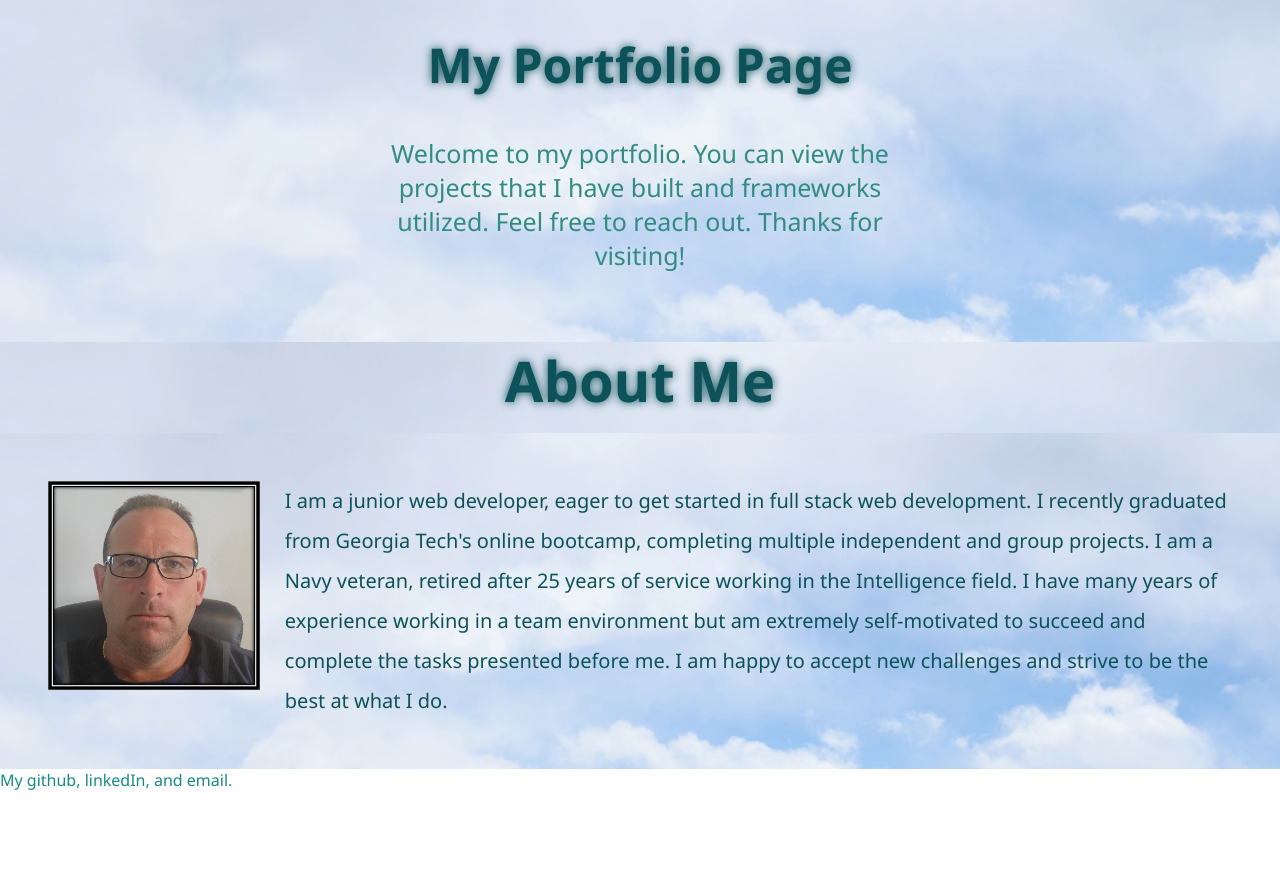
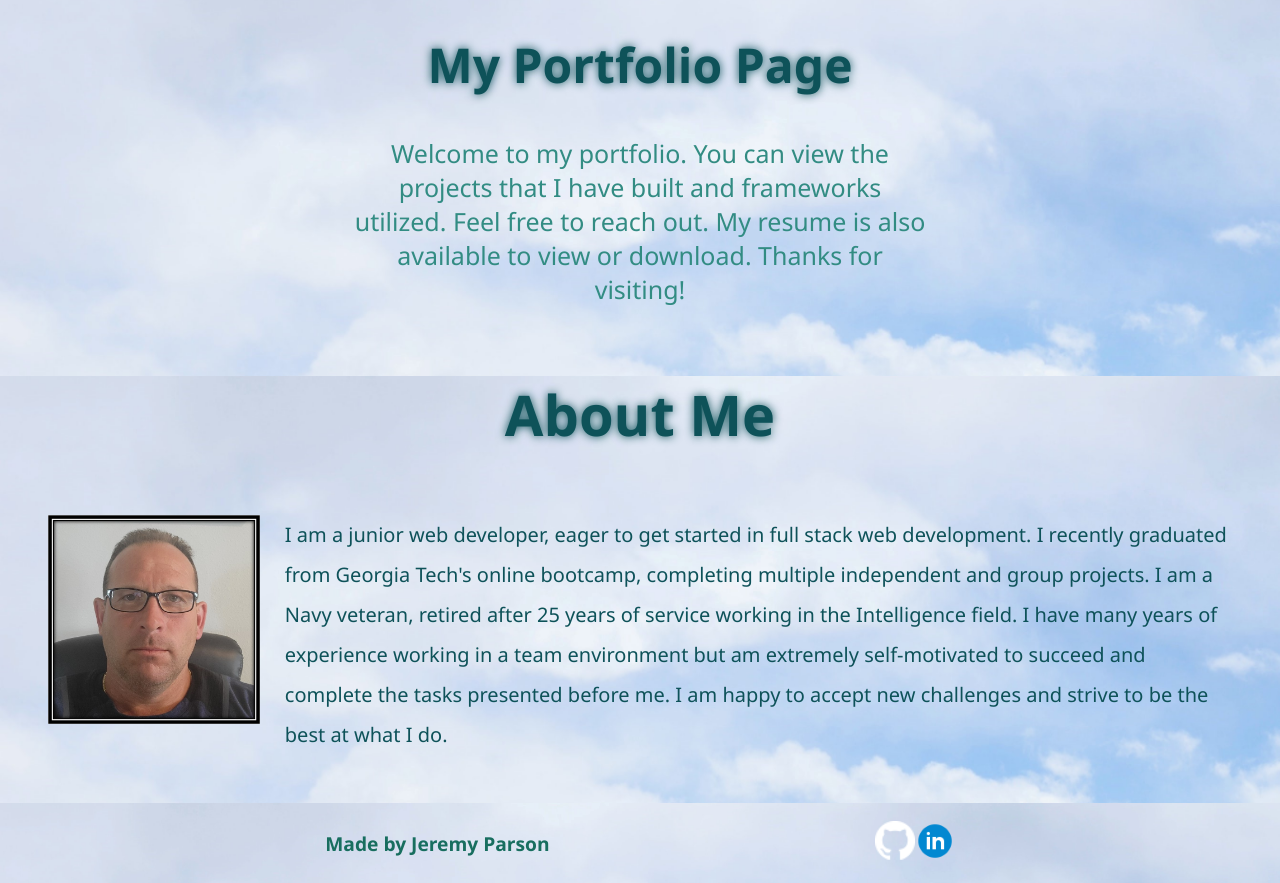
Before and after one commit to parsonjd/portfolio-react, a React (Create React App) app: page / in a window 1280 px wide. Shown: the part 160-1043 px from the top of the page. Before the commit the page ends 951 px from the top, so only its background shows below. Built offline with nearby package versions, Linux system fonts and the light colour scheme.

Commit message:
added footer and associated sytling

```diff
--- a/src/components/Contact/index.js
+++ b/src/components/Contact/index.js
@@ -28,7 +28,7 @@ function Contact() {
     e.preventDefault();
 
     if (!validateEmail(email) || !fullName) {
-      setErrorMessage("Email or Name is invalid");
+      setErrorMessage("Email/Name is invalid");
       return;
     }
 
--- a/src/components/Footer/index.js
+++ b/src/components/Footer/index.js
@@ -1,7 +1,27 @@
 import React from "react";
+import gitHub from "../../assets/images/gitHub.png";
+import linkedIn from "../../assets/images/linkedIn.png";
 
 function Footer() {
-  return <div>My github, linkedIn, and email.</div>;
+  return (
+    <footer>
+      <h3>Made by Jeremy Parson</h3>
+      <p>
+        <div>
+          <a href="https://github.com/parsonjd">
+            <img
+              src={gitHub}
+              style={{ width: "50%" }}
+              alt="github repository"
+            />
+          </a>
+          <a href="https://www.linkedin.com/in/jeremyparson/">
+            <img src={linkedIn} style={{ width: "50%" }} alt="linkedIn" />
+          </a>
+        </div>
+      </p>
+    </footer>
+  );
 }
 
 export default Footer;
--- a/src/components/Header/index.js
+++ b/src/components/Header/index.js
@@ -23,8 +23,8 @@ function Header({ currentPage, handlePageChange }) {
           <h2>My Portfolio Page</h2>
           <p>
             Welcome to my portfolio. You can view the projects that I have built
-            and frameworks utilized. Feel free to reach out. Thanks for
-            visiting!
+            and frameworks utilized. Feel free to reach out. My resume is also
+            available to view or download. Thanks for visiting!
           </p>
         </div>
       </section>
--- a/src/index.css
+++ b/src/index.css
@@ -69,34 +69,6 @@ nav ul li a:hover {
   text-shadow: 0 0 10px;
 }
 
-/* About me styles */
-
-.about {
-  background-image: url("./assets/images/mountains.jpg");
-  background-size: cover;
-}
-.about-me {
-  background-image: url("./assets/images/mountains.jpg");
-  background-size: cover;
-  display: flex;
-  flex-wrap: wrap;
-  float: right;
-  padding: 3rem;
-}
-
-.my-img {
-  flex: 1 15%;
-  margin-right: 25px;
-}
-
-.about p {
-  line-height: 2;
-  color: #0e5259;
-  width: 80%;
-  font-size: 20px;
-  margin: 0 auto;
-}
-
 /* My page section styles */
 .myPage {
   background-image: url("./assets/images/mountains.jpg");
@@ -123,6 +95,31 @@ nav ul li a:hover {
   text-align: center;
   margin: 3.5%;
   font-size: 1rem;
+}
+
+/* About me styles */
+.about {
+  background-image: url("./assets/images/mountains.jpg");
+  background-size: cover;
+}
+.about-me {
+  display: flex;
+  flex-wrap: wrap;
+  float: right;
+  padding: 3rem;
+}
+
+.my-img {
+  flex: 1 15%;
+  margin-right: 25px;
+}
+
+.about p {
+  line-height: 2;
+  color: #0e5259;
+  width: 80%;
+  font-size: 20px;
+  margin: 0 auto;
 }
 
 /* Projects page styling */
@@ -191,17 +188,18 @@ nav ul li a:hover {
 }
 
 .form {
-  width: 40%;
+  width: 30%;
 }
 
 .form button {
   background: #0d6b97;
   color: white;
-  padding: 15px 0;
+  /* padding: 15px 0; */
   font-size: 2rem;
   border-radius: 20px;
-  width: 105%;
+  width: 60%;
   margin-bottom: 10px;
+  margin-left: 5rem;
 }
 
 .form button:hover {
@@ -220,3 +218,19 @@ nav ul li a:hover {
   border-radius: 15px;
   background-color: white;
 }
+
+/* Styles to footer */
+footer {
+  background-image: url("./assets/images/mountains.jpg");
+  background-size: cover;
+  height: 5rem;
+  display: flex;
+  justify-content: space-evenly;
+  align-items: center;
+}
+
+footer h3 {
+  color: #186e5f;
+  font-size: 1.2rem;
+  margin: 0;
+}
```
Also changed, not shown: src/assets/images/linkedIn.png (added).
